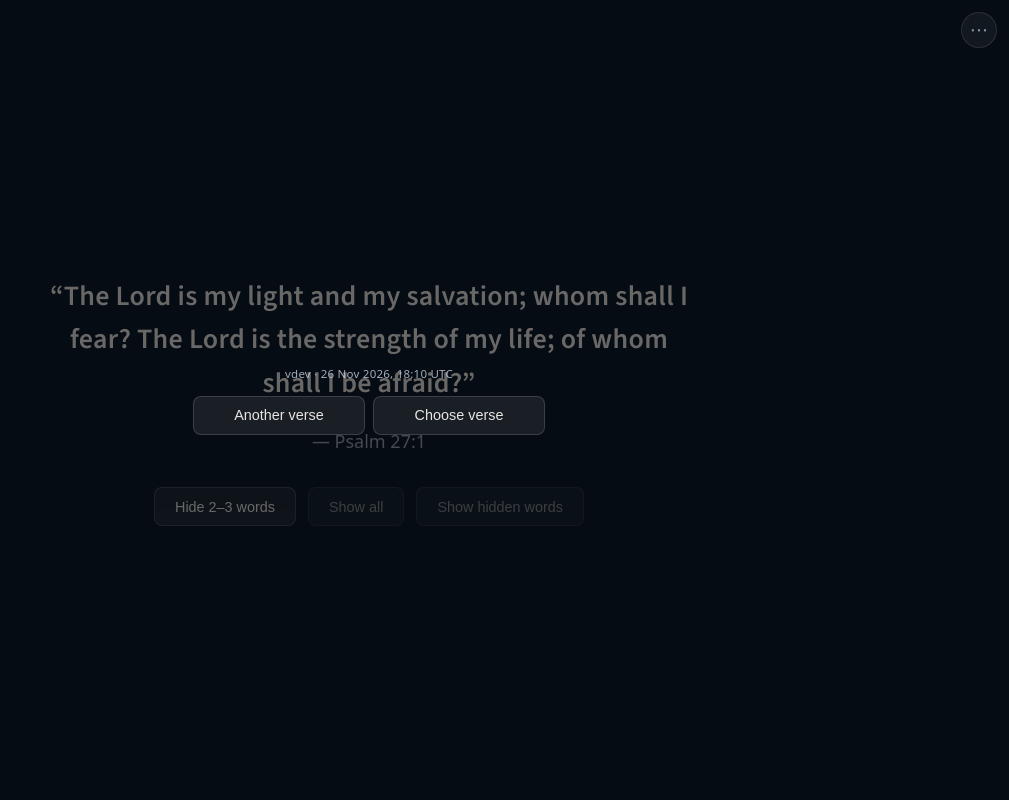
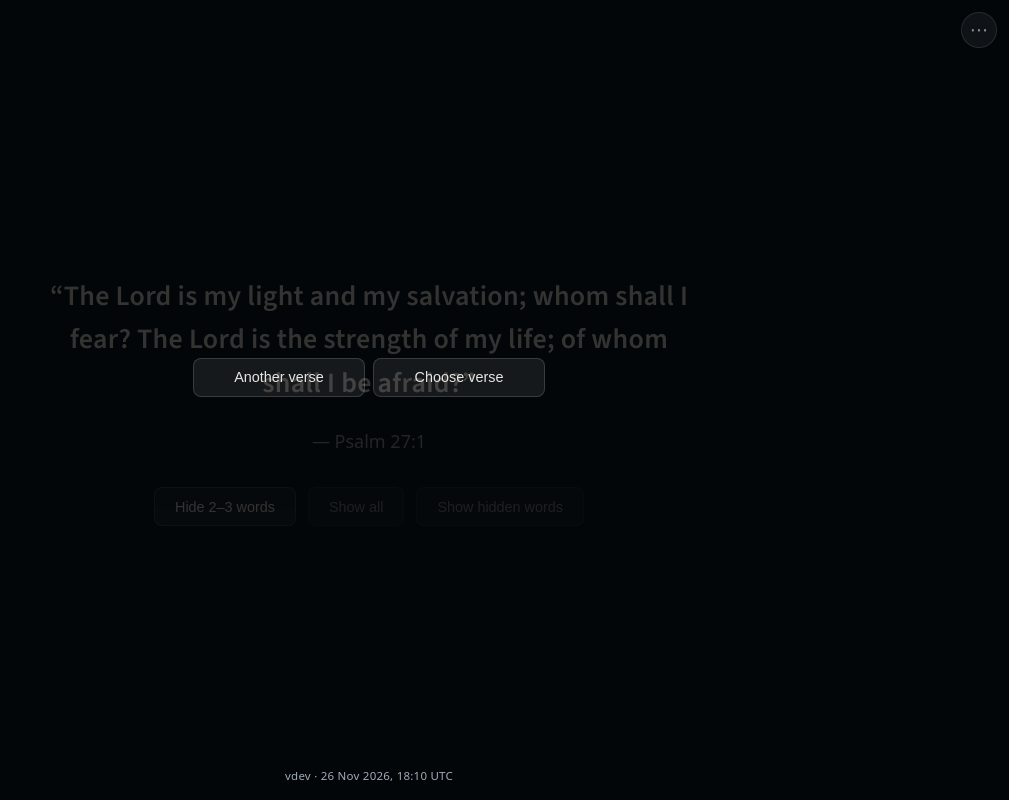
Before and after one commit to zincsoda/hidden, a React (Vite) app: page / in a window 1280 px wide. Both pictures are taken after a click on the button "Show reading menu". Shown: the whole page, without its empty margins (271-1280 px from the left). Built offline with nearby package versions, Linux system fonts and the light colour scheme.

Commit message:
feat: implement #15 via agent

```diff
--- a/src/App.css
+++ b/src/App.css
@@ -269,11 +269,18 @@
   inset: 0;
   z-index: 950;
   display: flex;
+  flex-direction: column;
+  box-sizing: border-box;
+}
+
+.controls-overlay-body {
+  flex: 1 1 auto;
+  display: flex;
   align-items: center;
   justify-content: center;
   padding: 1.5rem;
+  min-height: 0;
   box-sizing: border-box;
-  background: rgba(0, 0, 0, 0.55);
 }
 
 .controls-overlay-inner {
@@ -283,9 +290,12 @@
 }
 
 .controls-overlay-build {
-  margin: 0 0 0.85rem;
+  flex-shrink: 0;
+  margin: 0;
+  padding: 0.75rem 1.5rem max(1rem, env(safe-area-inset-bottom, 0px));
   font-size: 0.72rem;
   letter-spacing: 0.02em;
+  text-align: center;
   color: rgba(203, 213, 225, 0.8);
   font-style: normal;
   font-weight: 400;
--- a/src/App.jsx
+++ b/src/App.jsx
@@ -6,6 +6,9 @@ import { formatBuildLabel } from './buildInfo.js'
 import './App.css'
 
 const WORD_SPLIT = /\s+/
+
+/** Darker dimming behind the reading menu for contrast with the verse beneath. */
+export const CONTROLS_OVERLAY_BACKDROP = 'rgba(0, 0, 0, 0.78)'
 
 function tokenizeVerse(text) {
   return String(text ?? '')
@@ -244,15 +247,14 @@ function App() {
           aria-modal="true"
           aria-labelledby="controls-overlay-heading"
           className="controls-overlay"
+          style={{ backgroundColor: CONTROLS_OVERLAY_BACKDROP }}
           onClick={closeControlsOverlay}
         >
+          <div className="controls-overlay-body">
             <div className="controls-overlay-inner">
               <h2 id="controls-overlay-heading" className="controls-overlay-visually-hidden">
                 Reading menu
               </h2>
-            <p className="controls-overlay-build" aria-label="Build version">
-              {formatBuildLabel()}
-            </p>
               <div className="controls-overlay-actions">
                 <button type="button" className="new-verse-btn" onClick={handleOverlayAnotherVerseClick}>
                   Another verse
@@ -263,6 +265,10 @@ function App() {
               </div>
             </div>
           </div>
+          <p className="controls-overlay-build" aria-label="Build version">
+            {formatBuildLabel()}
+          </p>
+        </div>
       ) : null}
 
       <ReloadPrompt />
```
Also changed, not shown: 1 other file (tests, documents, lock files or other folders). Lines whose indentation alone changed are shown as unchanged.
